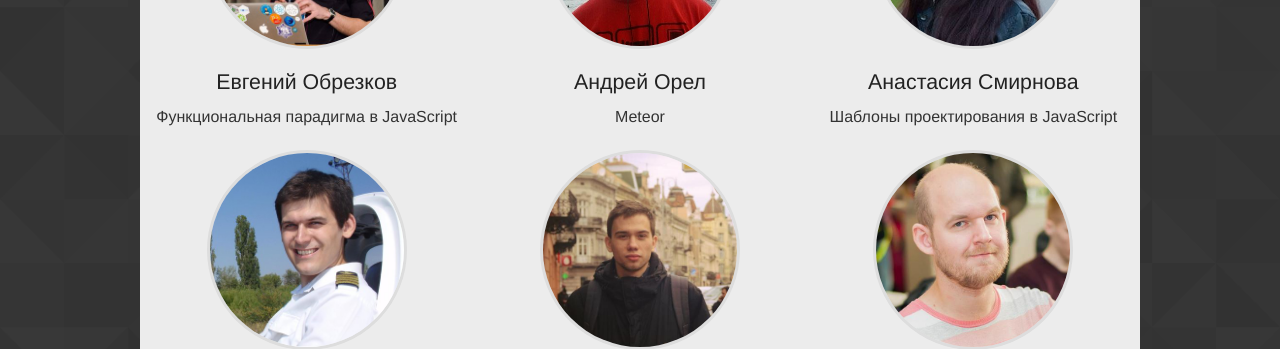
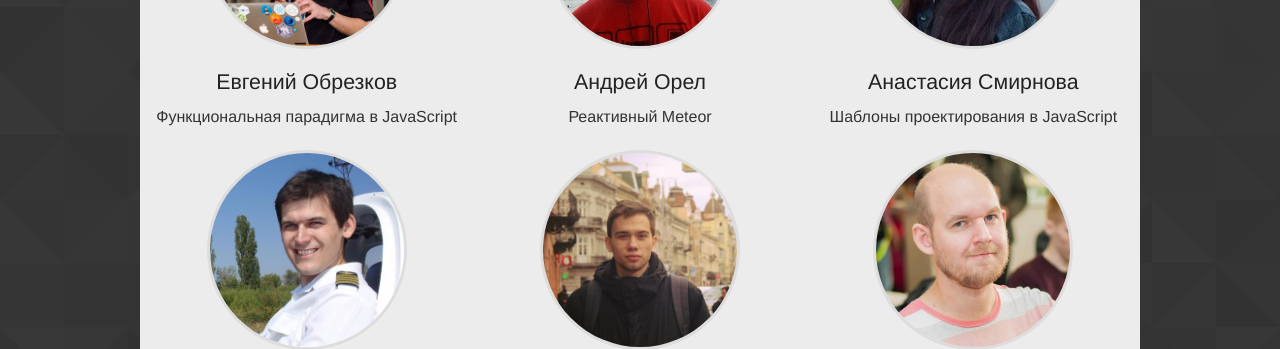
Before and after one commit to ghaiklor/kirovohradjs.com, a Jekyll site: the page built from 2016/05/index.html, in a window 1280 px wide and 900 px high, scrolled down 1057 px. Shown: the part 152-501 px from the top of the window. Built offline with Jekyll 4.4.1, drawn with Linux system fonts in a browser that asks for light colours.

Commit message:
Update Andrew Orel topic

```diff
--- a/_data/2016_05.yml
+++ b/_data/2016_05.yml
@@ -89,7 +89,7 @@ speakers:
     photo: "ghaiklor.jpg"
 
   - name: "Андрей Орел"
-    title: "Meteor"
+    title: "Реактивный Meteor"
     photo: "ashaman1991.png"
 
   - name: "Анастасия Смирнова"
```
